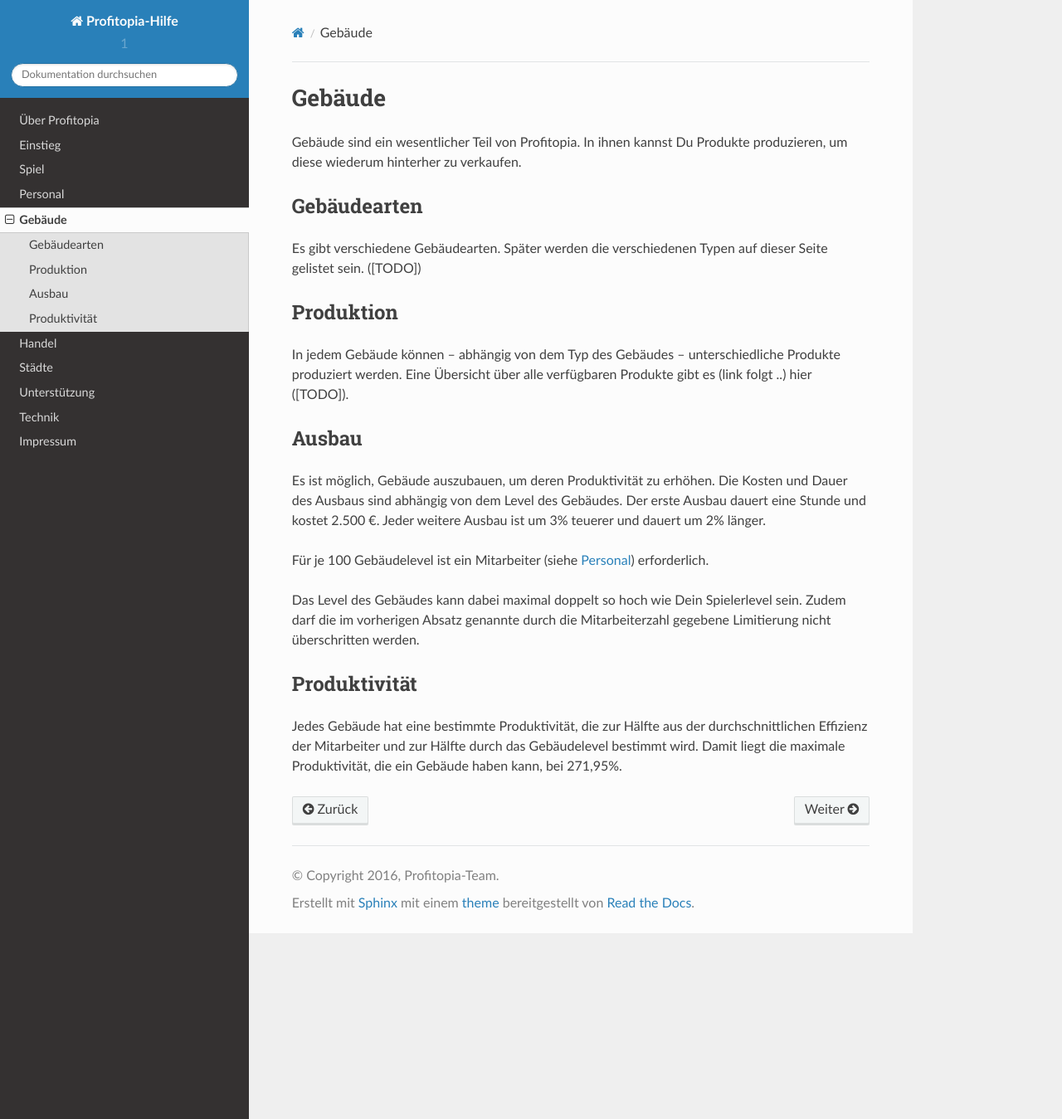
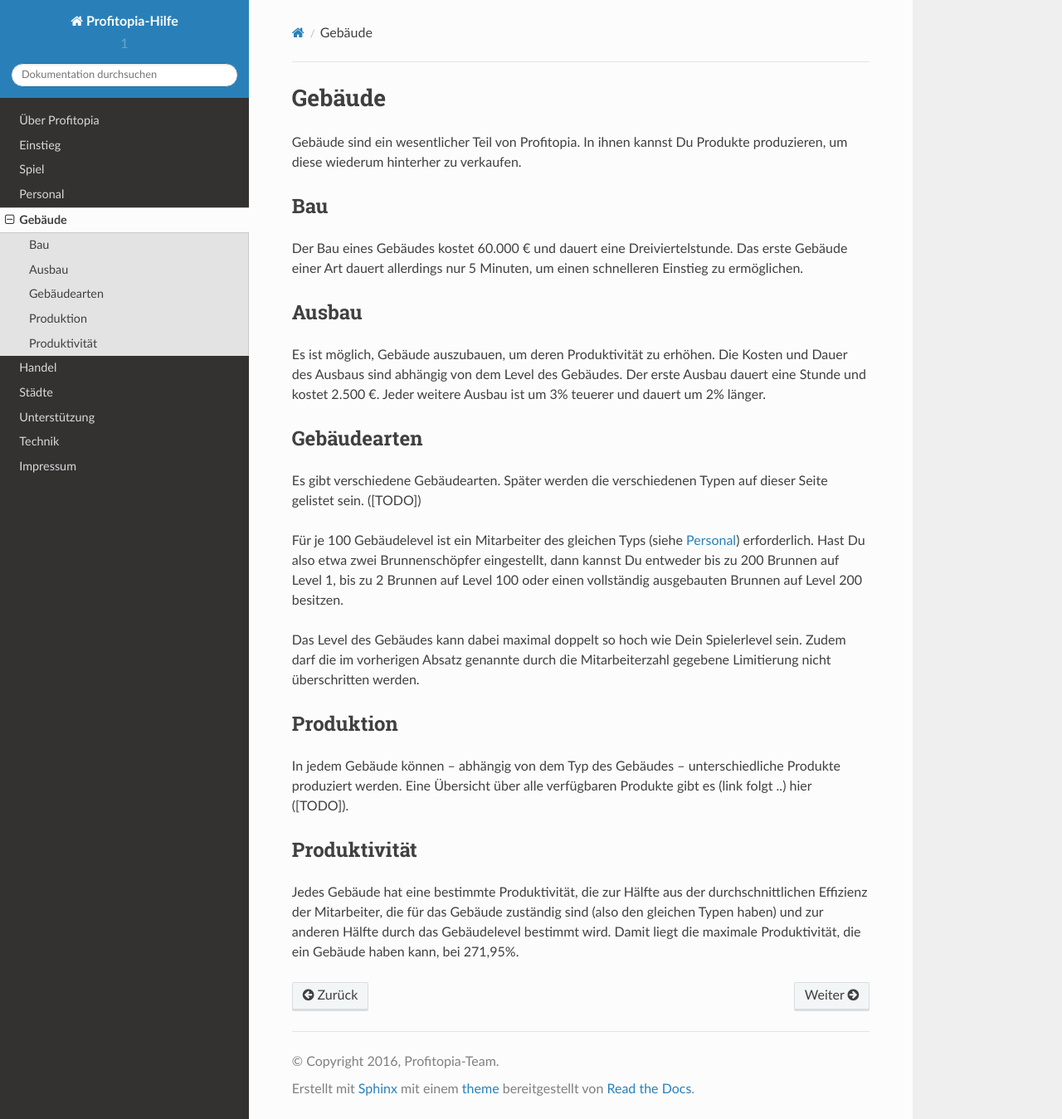
Before and after one commit to profitopia/help, a Sphinx documentation site: the page built from source/buildings/index.rst, in a window 1280 px wide and 1349 px high. Shown: the whole window at 83% size. Built offline with Sphinx 7.4.7 and the Read the Docs theme 2.0.0, drawn with Linux system fonts in a browser that asks for light colours.

Commit message:
updated buildings page

```diff
--- a/source/buildings/index.rst
+++ b/source/buildings/index.rst
@@ -2,27 +2,33 @@ Gebäude
 #######
 
 Gebäude sind ein wesentlicher Teil von Profitopia. In ihnen kannst Du Produkte produzieren, um diese wiederum hinterher zu verkaufen.
+
+Bau
+===
+
+Der Bau eines Gebäudes kostet 60.000 € und dauert eine Dreiviertelstunde. Das erste Gebäude einer Art dauert allerdings nur 5 Minuten, um einen schnelleren Einstieg zu ermöglichen.
+
+
+Ausbau
+======
+
+Es ist möglich, Gebäude auszubauen, um deren Produktivität zu erhöhen. Die Kosten und Dauer des Ausbaus sind abhängig von dem Level des Gebäudes. Der erste Ausbau dauert eine Stunde und kostet 2.500 €. Jeder weitere Ausbau ist um 3% teuerer und dauert um 2% länger.
 
 Gebäudearten
 ============
 
 Es gibt verschiedene Gebäudearten. Später werden die verschiedenen Typen auf dieser Seite gelistet sein. ([TODO])
 
+Für je 100 Gebäudelevel ist ein Mitarbeiter des gleichen Typs (siehe :ref:`employees`) erforderlich. Hast Du also etwa zwei Brunnenschöpfer eingestellt, dann kannst Du entweder bis zu 200 Brunnen auf Level 1, bis zu 2 Brunnen auf Level 100 oder einen vollständig ausgebauten Brunnen auf Level 200 besitzen.
+
+Das Level des Gebäudes kann dabei maximal doppelt so hoch wie Dein Spielerlevel sein. Zudem darf die im vorherigen Absatz genannte durch die Mitarbeiterzahl gegebene Limitierung nicht überschritten werden.
+
 Produktion
 ==========
 
 In jedem Gebäude können – abhängig von dem Typ des Gebäudes – unterschiedliche Produkte produziert werden. Eine Übersicht über alle verfügbaren Produkte gibt es (link folgt ..) hier ([TODO]).
 
-Ausbau
-======
-
-Es ist möglich, Gebäude auszubauen, um deren Produktivität zu erhöhen. Die Kosten und Dauer des Ausbaus sind abhängig von dem Level des Gebäudes. Der erste Ausbau dauert eine Stunde und kostet 2.500 €. Jeder weitere Ausbau ist um 3% teuerer und dauert um 2% länger.
-
-Für je 100 Gebäudelevel ist ein Mitarbeiter (siehe :ref:`employees`) erforderlich.
-
-Das Level des Gebäudes kann dabei maximal doppelt so hoch wie Dein Spielerlevel sein. Zudem darf die im vorherigen Absatz genannte durch die Mitarbeiterzahl gegebene Limitierung nicht überschritten werden.
-
 Produktivität
 =============
 
-Jedes Gebäude hat eine bestimmte Produktivität, die zur Hälfte aus der durchschnittlichen Effizienz der Mitarbeiter und zur Hälfte durch das Gebäudelevel bestimmt wird. Damit liegt die maximale Produktivität, die ein Gebäude haben kann, bei 271,95%.
+Jedes Gebäude hat eine bestimmte Produktivität, die zur Hälfte aus der durchschnittlichen Effizienz der Mitarbeiter, die für das Gebäude zuständig sind (also den gleichen Typen haben) und zur anderen Hälfte durch das Gebäudelevel bestimmt wird. Damit liegt die maximale Produktivität, die ein Gebäude haben kann, bei 271,95%.
```
